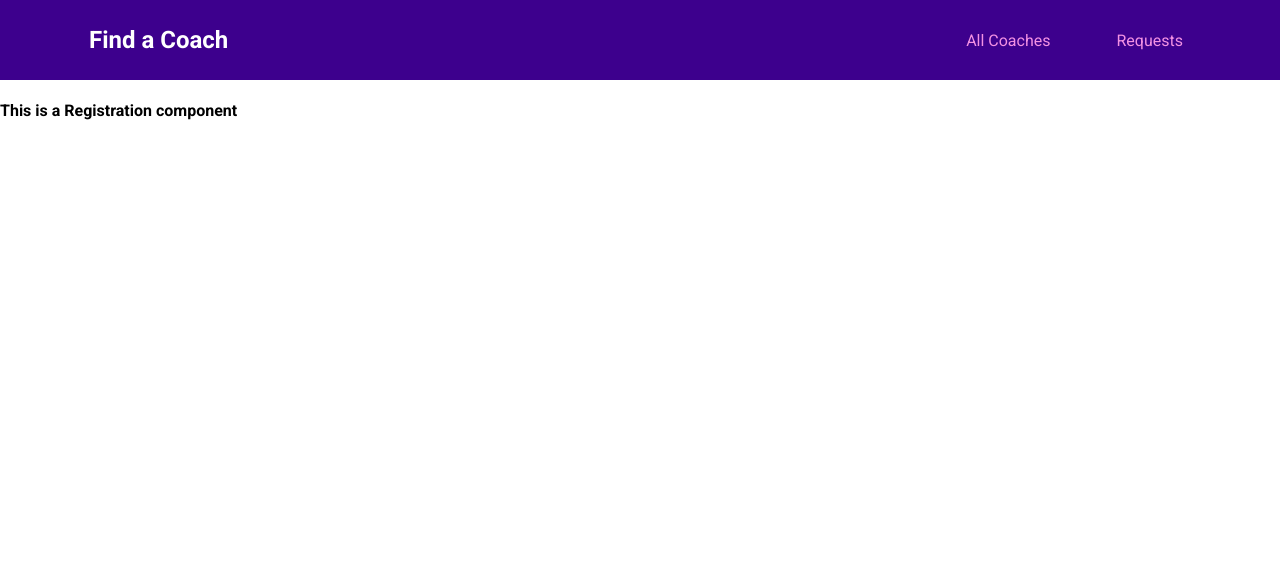
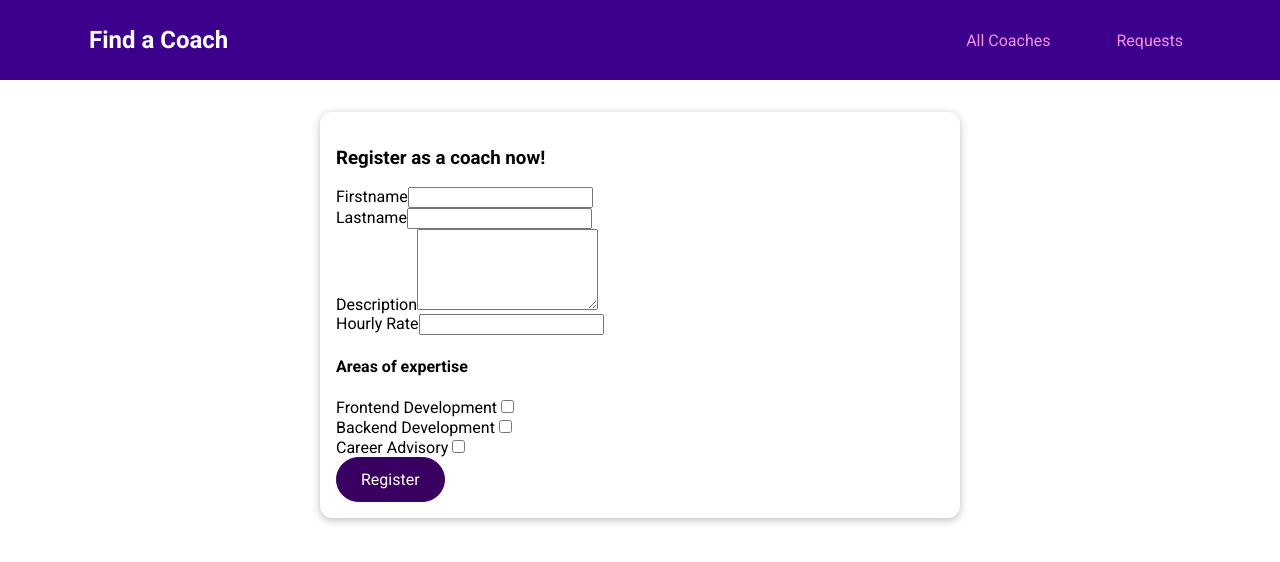
Before and after one commit to DusanR12/main-prj-01-starting-setup, a Vue app: page /register in a window 1280 px wide. Shown: the top 562 px of the page. Built offline with nearby package versions, Linux system fonts and the light colour scheme.

Commit message:
adding Register As A Coach functionality

```diff
--- /dev/null
+++ b/src/components/coaches/CoachForm.vue
@@ -0,0 +1,123 @@
+<template>
+  <section>
+    <base-card>
+      <form @submit.prevent="onSubmit">
+        <h3>Register as a coach now!</h3>
+        <div>
+          <label for="firstname">Firstname</label>
+          <input
+            v-model="firstName"
+            type="text"
+            id="firstname"
+            name="firstName"
+          />
+        </div>
+        <div>
+          <label for="lastname">Lastname</label>
+          <input
+            v-model="lastName"
+            type="text"
+            id="lastname"
+            name="lastName"
+          />
+        </div>
+        <div>
+          <label for="description">Description</label>
+          <textarea
+            v-model="description"
+            name="description"
+            id="description"
+            cols="20"
+            rows="5"
+          ></textarea>
+        </div>
+        <div>
+          <label for="hourlyRate">Hourly Rate</label>
+          <input
+            v-model="hourlyRate"
+            type="text"
+            id="hourlyRate"
+            name="hourlyRate"
+          />
+        </div>
+        <div>
+          <h4>Areas of expertise</h4>
+          <div>
+            <label for="frontend">Frontend Development</label>
+            <input
+              @change="onAreaPick"
+              type="checkbox"
+              name="frontendArea"
+              id="frontend"
+            />
+          </div>
+          <div>
+            <label for="backend">Backend Development</label>
+            <input
+              @change="onAreaPick"
+              type="checkbox"
+              name="backendArea"
+              id="backend"
+            />
+          </div>
+          <div>
+            <label for="career">Career Advisory</label>
+            <input
+              @change="onAreaPick"
+              type="checkbox"
+              name="careerArea"
+              id="career"
+            />
+          </div>
+        </div>
+        <base-button>Register</base-button>
+      </form>
+    </base-card>
+  </section>
+</template>
+
+<script>
+export default {
+  data() {
+    return {
+      firstName: '',
+      lastName: '',
+      areas: [],
+      description: '',
+      hourlyRate: '',
+    };
+  },
+
+  computed: {
+    numOfCoaches() {
+        return this.$store.getters.coaches.length
+    },
+
+    formattedID() {
+        return 'c' + (this.numOfCoaches + 1);
+    }
+  },
+
+  methods: {
+    onAreaPick(event) {
+      const checked = event.target.checked;
+      if (checked) {
+        this.areas.push(event.target.id);
+      }
+    },
+
+    onSubmit() {
+        const newCoach = {
+          id: this.formattedID,
+          firstName: this.firstName,
+          lastName: this.lastName,
+          areas: this.areas,
+          description: this.description,
+          hourlyRate: this.hourlyRate
+        }
+
+        this.$store.commit('addCoach', newCoach)
+    },
+  },
+};
+</script>
--- a/src/pages/coaches/CoachRegistration.vue
+++ b/src/pages/coaches/CoachRegistration.vue
@@ -1,3 +1,12 @@
 <template>
-    <h4>This is a <b>Registration</b> component</h4>
+    <coach-form></coach-form>
 </template>
+
+<script>
+import CoachForm from '../../components/coaches/CoachForm.vue';
+export default {
+    components: {
+        CoachForm,
+    }
+}
+</script>
--- a/src/store/modules/coaches/index.js
+++ b/src/store/modules/coaches/index.js
@@ -25,8 +25,6 @@ export default {
           hourlyRate: 30,
         },
       ],
-
-      filteredAreas: []
     };
   },
 
--- a/src/store/modules/coaches/mutations.js
+++ b/src/store/modules/coaches/mutations.js
@@ -1,2 +1,5 @@
 export default {
+    addCoach(state, newCoach) {
+        state.coaches.push(newCoach)
+    }
 }
```
